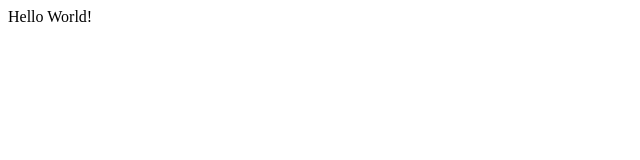
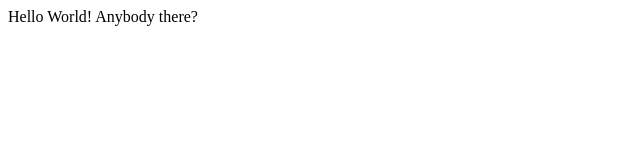
Before and after one commit to shahmir92/bootcamp2020_helloworld.html, a plain HTML site: page index.html in a window 1280 px wide. Shown: the whole page, without its empty margins (0-640 px from the left). Drawn offline with Linux system fonts and the light colour scheme.

Commit message:
Changed html

```diff
--- a/index.html
+++ b/index.html
@@ -1,5 +1,5 @@
 <html>
     <body>
-     Hello World!
+     Hello World! Anybody there?
     </body>
 </html>
```
Also changed, not shown: 1 other file.
